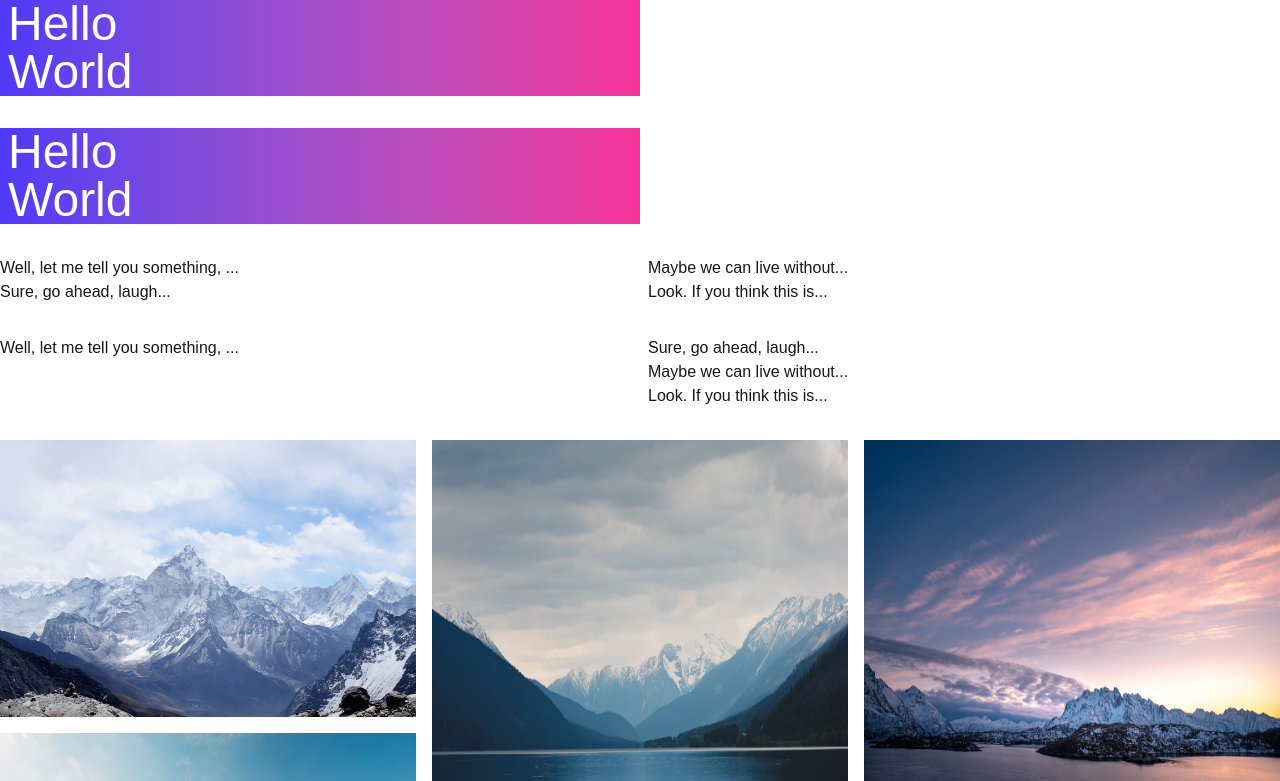
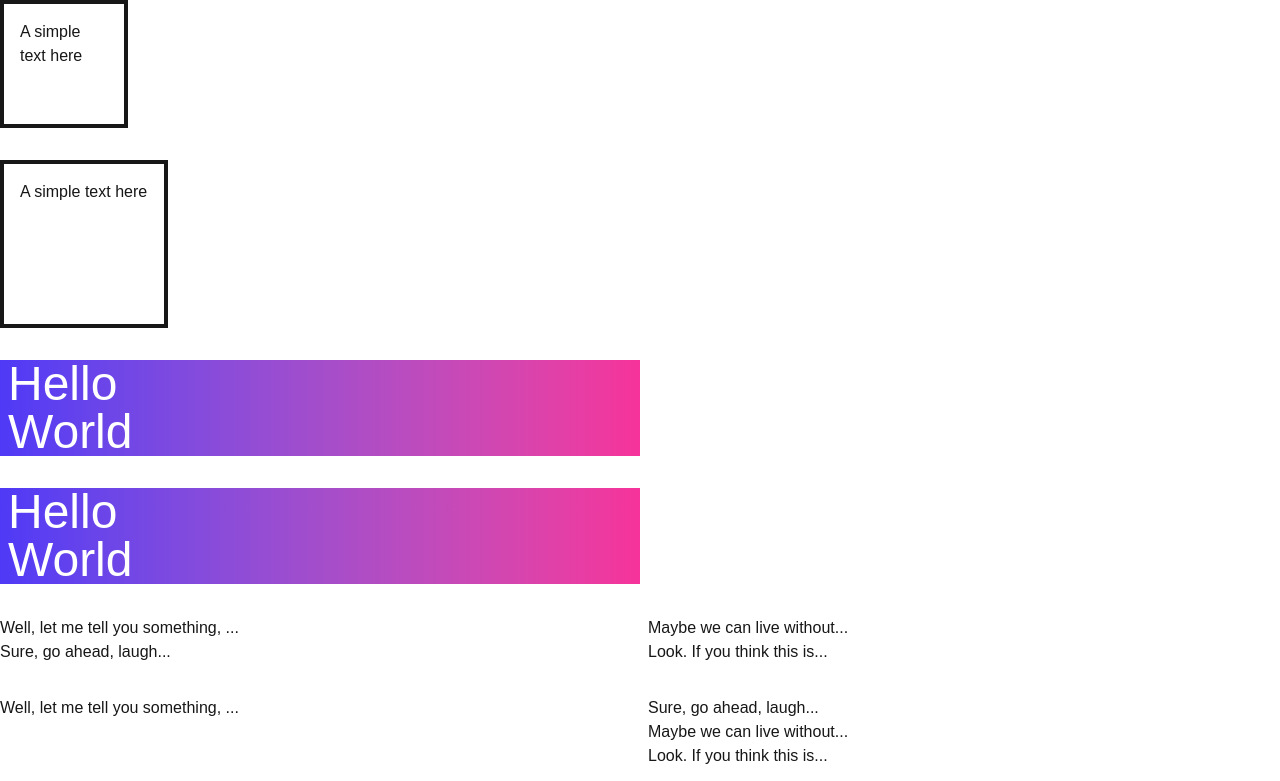
Before and after one commit to congle-engineer/tailwindcss, a Next.js app: page / in a window 1280 px wide. Shown: the top 781 px of the page. Built offline with nearby package versions, Linux system fonts and the light colour scheme.

Commit message:
box-sizing

```diff
--- a/app/page.tsx
+++ b/app/page.tsx
@@ -3,6 +3,14 @@ import Image from "next/image";
 export default function Home() {
   return (
     <div className="space-y-8">
+      <div className="box-border size-32 border-4 p-4">
+        <p>A simple text here</p>
+      </div>
+
+      <div className="box-content size-32 border-4 p-4">
+        <p>A simple text here</p>
+      </div>
+
       <div className="w-1/2 box-decoration-slice bg-linear-to-r from-indigo-600 to-pink-500 px-2 text-white text-5xl">
         Hello
         <br />
```
